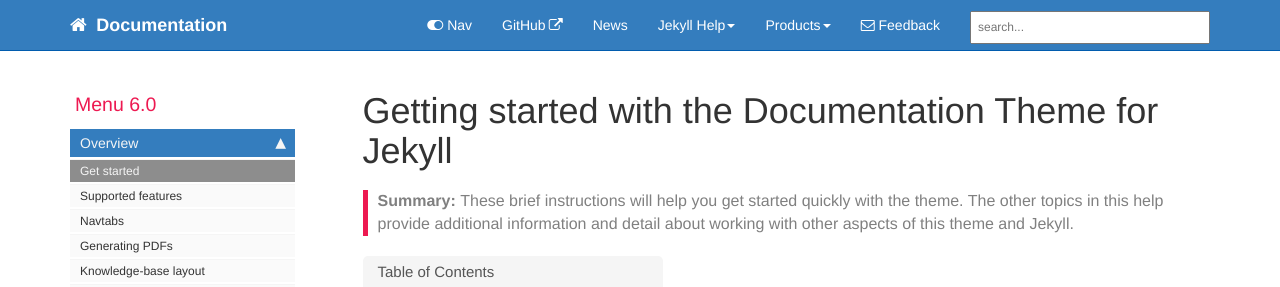
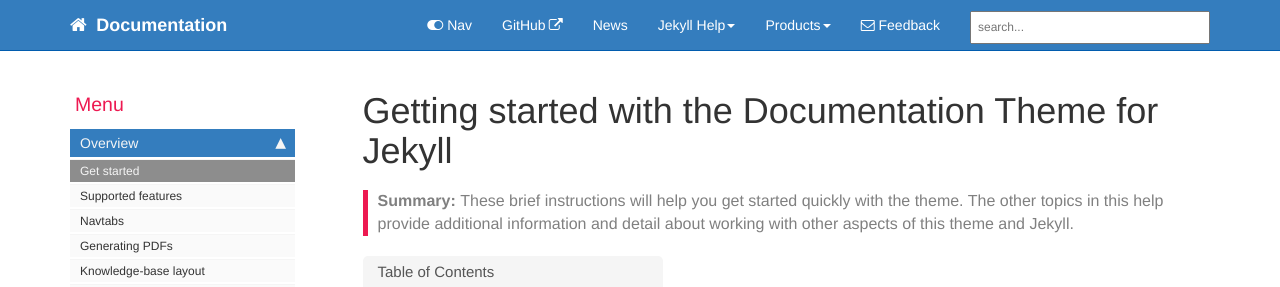
Before and after one commit to gedeontofidji/Documentation, a Jekyll site: the page built from index.md, in a window 1280 px wide. Shown: the top 287 px of the page. Built offline with Jekyll 4.4.1, drawn with Linux system fonts in a browser that asks for light colours; comment, search, counter and statistics services are not loaded.

Commit message:
Update mydoc_sidebar.yml

```diff
--- a/_data/sidebars/mydoc_sidebar.yml
+++ b/_data/sidebars/mydoc_sidebar.yml
@@ -3,7 +3,6 @@
 entries:
 - title: sidebar
   product: Menu
-  version: 6.0
   folders:
 
   - title:
```
